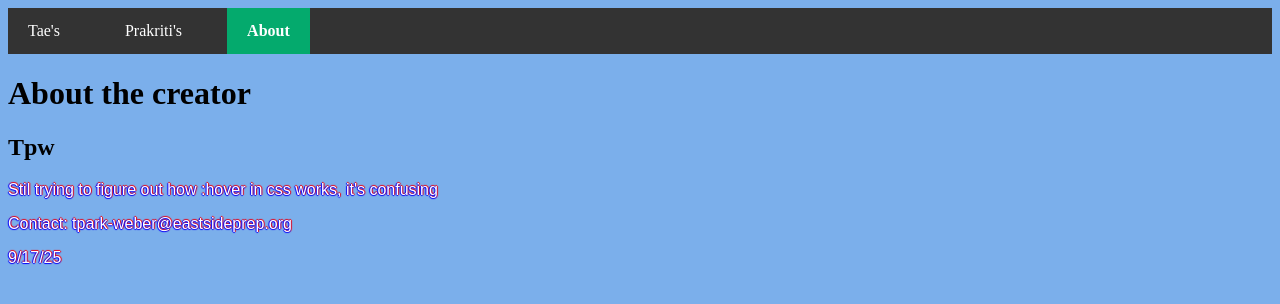
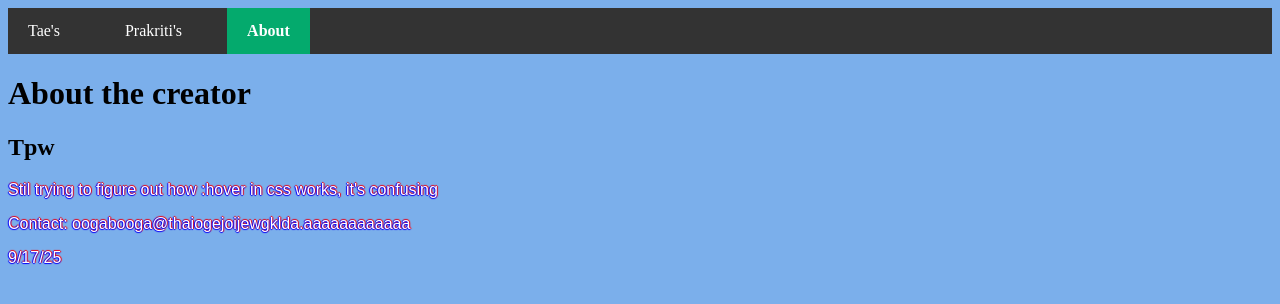
Before and after one commit to AstroGravy/multi-page, a plain HTML site: page about.html in a window 1280 px wide. Drawn offline with Linux system fonts and the light colour scheme.

Commit message:
change about

```diff
--- a/about.html
+++ b/about.html
@@ -17,7 +17,7 @@
     <h1>About the creator</h1>
     <h2>Tpw</h2>
     <p>Stil trying to figure out how :hover in css works, it's confusing</p>
-    <p>Contact: tpark-weber@eastsideprep.org</p>
+    <p>Contact: oogabooga@thaiogejoijewgklda.aaaaaaaaaaaa</p>
     <p>9/17/25</p>
 </body>
 </html>
```
